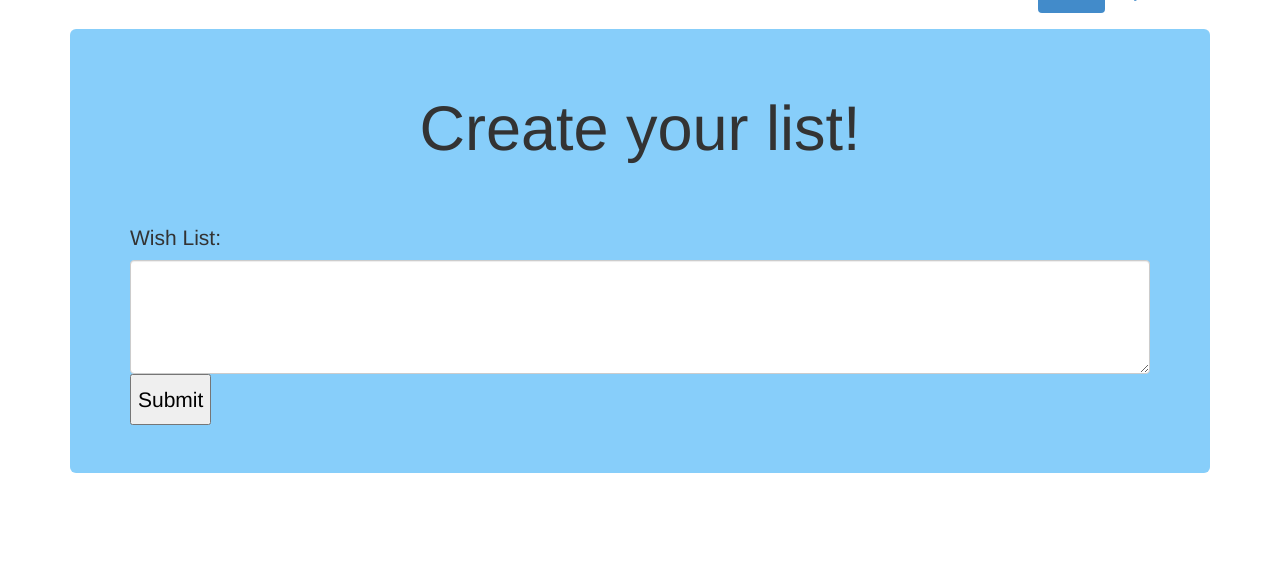
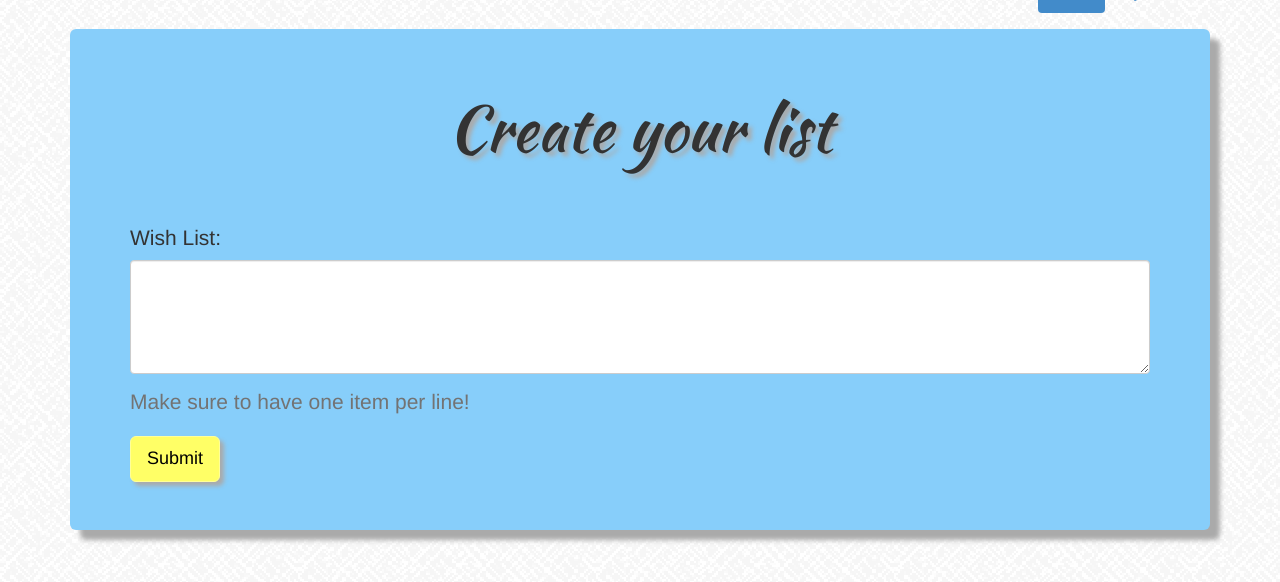
Before and after one commit to yesdnil5/WishList, a Flask app: page /create in a window 1280 px wide. Shown: the part 47-629 px from the top of the page. Run offline with Flask 2, Linux system fonts and the light colour scheme; parts of the project's set-up code (start-up, migrations or seed data) failed here and were passed over.

Commit message:
added some styles and stuffs

```diff
--- /dev/null
+++ b/static/css/customstuff.css
@@ -0,0 +1,12 @@
+h1{
+	font-family: 'Kaushan Script', cursive;
+	text-shadow: 4px 4px 4px #aaa;
+}
+
+.jumbotron{
+	box-shadow: 10px 10px 5px #aaa;
+}
+
+.btn-lg{
+	box-shadow: 4px 4px 4px #aaa;
+}
--- a/templates/create.html
+++ b/templates/create.html
@@ -14,10 +14,12 @@
 
 		<!-- Custom styles for this template -->
 		<link href="jumbotron-narrow.css" rel="stylesheet">
+		<link href="static/css/customstuff.css" rel="stylesheet">
+		<link href='http://fonts.googleapis.com/css?family=Kaushan+Script' rel='stylesheet' type='text/css'>
 
 	</head>
 
-	<body>
+	<body background="/static/images/greyzz.png">
 
 		<div class="container">
 			<div class="header">
@@ -29,11 +31,12 @@
 			</div>
 			<br>
 			<div class="jumbotron">
-				<h1 align="center">Create your list!</h1>
+				<h1 align="center">Create your list</h1>
 				<br>
 				<form action="/storeCreate" id="usrform" method="post" name="test">
 					Wish List: <textarea class="form-control" form="usrform" rows="5" name="list"></textarea>
-					<input type="submit" value="Submit">
+					<span class="help-block">Make sure to have one item per line!</span>
+					<input class="btn btn-lg btn-success" type="submit" value="Submit">
 				</form>
 			</div>
 		</div>
--- a/templates/storeCreate.html
+++ b/templates/storeCreate.html
@@ -14,10 +14,12 @@
 
 <!-- Custom styles for this template -->
 <link href="jumbotron-narrow.css" rel="stylesheet">
+<link href="static/css/customstuff.css" rel="stylesheet">
+<link href='http://fonts.googleapis.com/css?family=Kaushan+Script' rel='stylesheet' type='text/css'>
 
 </head>
 
-<body>
+<body background="/static/images/greyzz.png">
 
 <div class="container">
 	<div class="header">
--- a/templates/view.html
+++ b/templates/view.html
@@ -20,10 +20,12 @@
 
 <!-- Custom styles for this template -->
 <link href="jumbotron-narrow.css" rel="stylesheet">
+<link href="static/css/customstuff.css" rel="stylesheet">
+<link href='http://fonts.googleapis.com/css?family=Kaushan+Script' rel='stylesheet' type='text/css'>
 
 </head>
 
-<body>
+<body background="/static/images/greyzz.png">
 
 <div class="container">
 	<div class="header">
```
Also changed, not shown: templates/index.html (+1 -14 lines), 1 other file.
